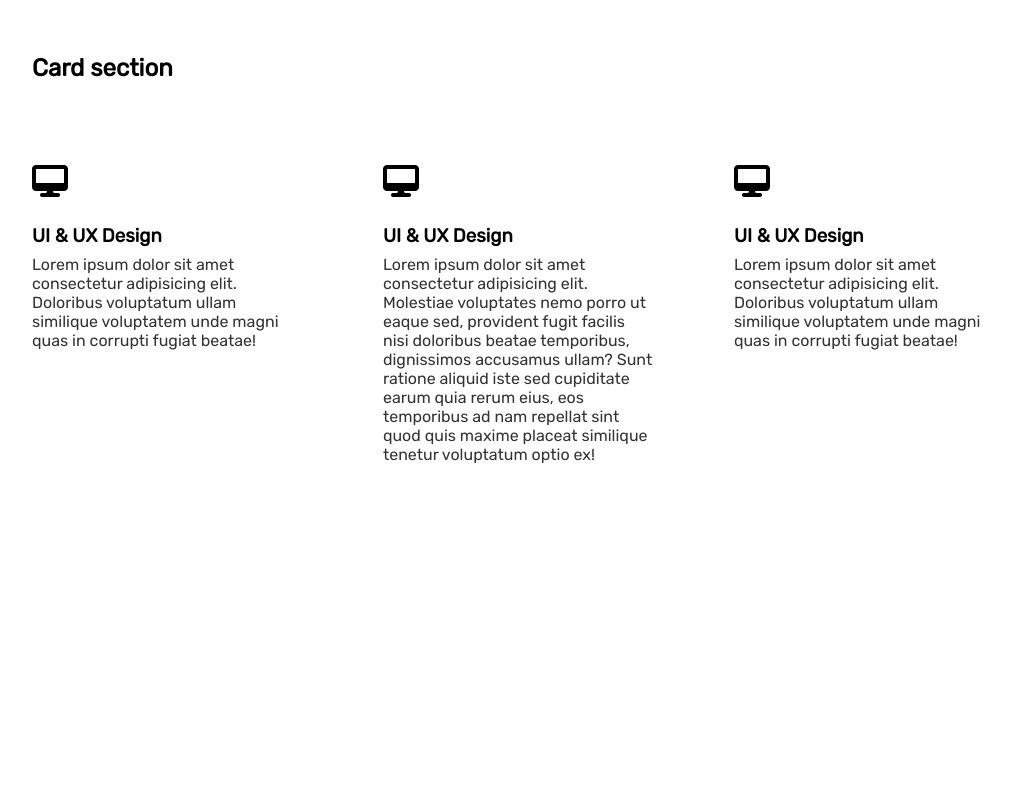
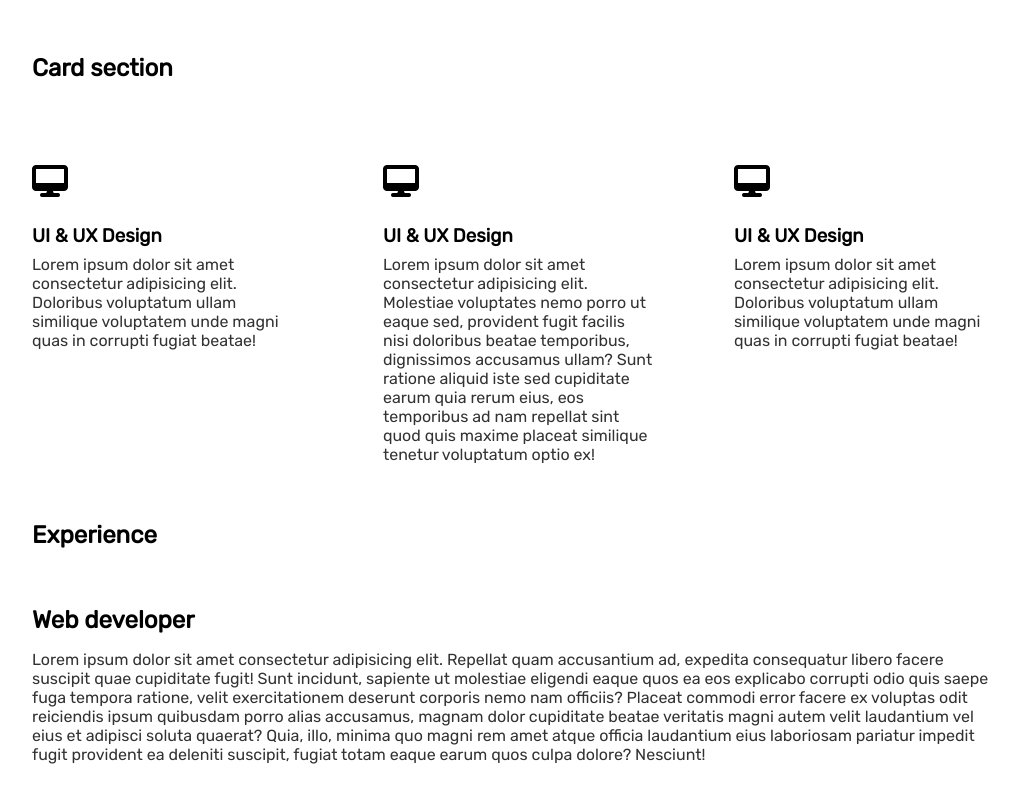
Before and after one commit to saketkum11/Portfolio-project, a plain HTML site: page component.html in a window 1280 px wide. Shown: the part 1205-2001 px from the top of the page, without its empty margins (0-1019 px from the left). Before the commit the page ends 1701 px from the top, so only its background shows below. Drawn offline with Linux system fonts and the light colour scheme.

Commit message:
created: card html and css

```diff
--- a/component.html
+++ b/component.html
@@ -162,5 +162,23 @@
         </div>
      </section>
 
+
+     <br>
+     <br>
+     <br>
+
+     <h2>Experience</h2>
+
+     <br>
+     <br>
+     <br>
+
+     <section class="card_section">
+        <div class="card_content" >
+            <h2> Web developer</h2>
+            <p>Lorem ipsum dolor sit amet consectetur adipisicing elit. Repellat quam accusantium ad, expedita consequatur libero facere suscipit quae cupiditate fugit! Sunt incidunt, sapiente ut molestiae eligendi eaque quos ea eos explicabo corrupti odio quis saepe fuga tempora ratione, velit exercitationem deserunt corporis nemo nam officiis? Placeat commodi error facere ex voluptas odit reiciendis ipsum quibusdam porro alias accusamus, magnam dolor cupiditate beatae veritatis magni autem velit laudantium vel eius et adipisci soluta quaerat? Quia, illo, minima quo magni rem amet atque officia laudantium eius laboriosam pariatur impedit fugit provident ea deleniti suscipit, fugiat totam eaque earum quos culpa dolore? Nesciunt!</p>
+        </div>
+     </section>
+
 </body>
 </html>
--- a/styles.css
+++ b/styles.css
@@ -94,3 +94,8 @@ body{
     flex-shrink: 1;
     flex-basis: 0;
 }
+/* experience card */
+
+.card_content h2{
+    padding-bottom: 1rem;
+}
```
